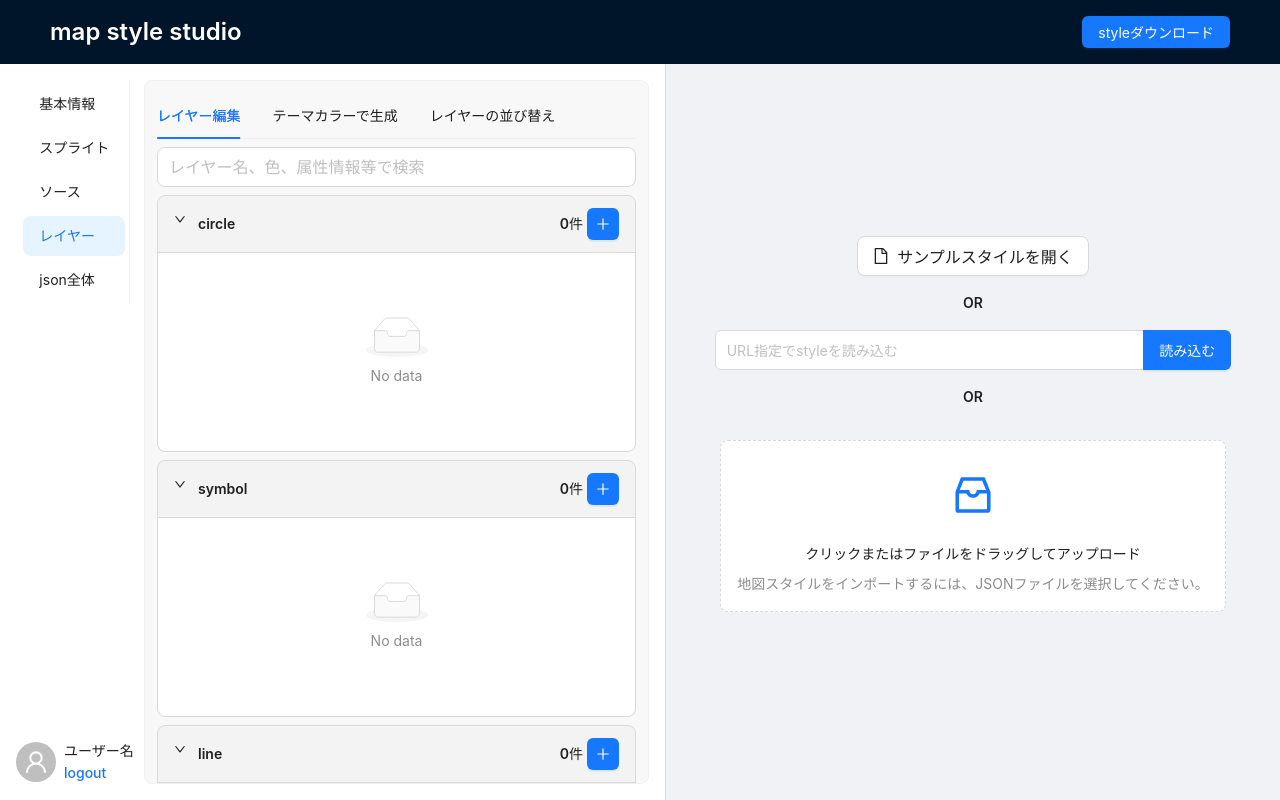
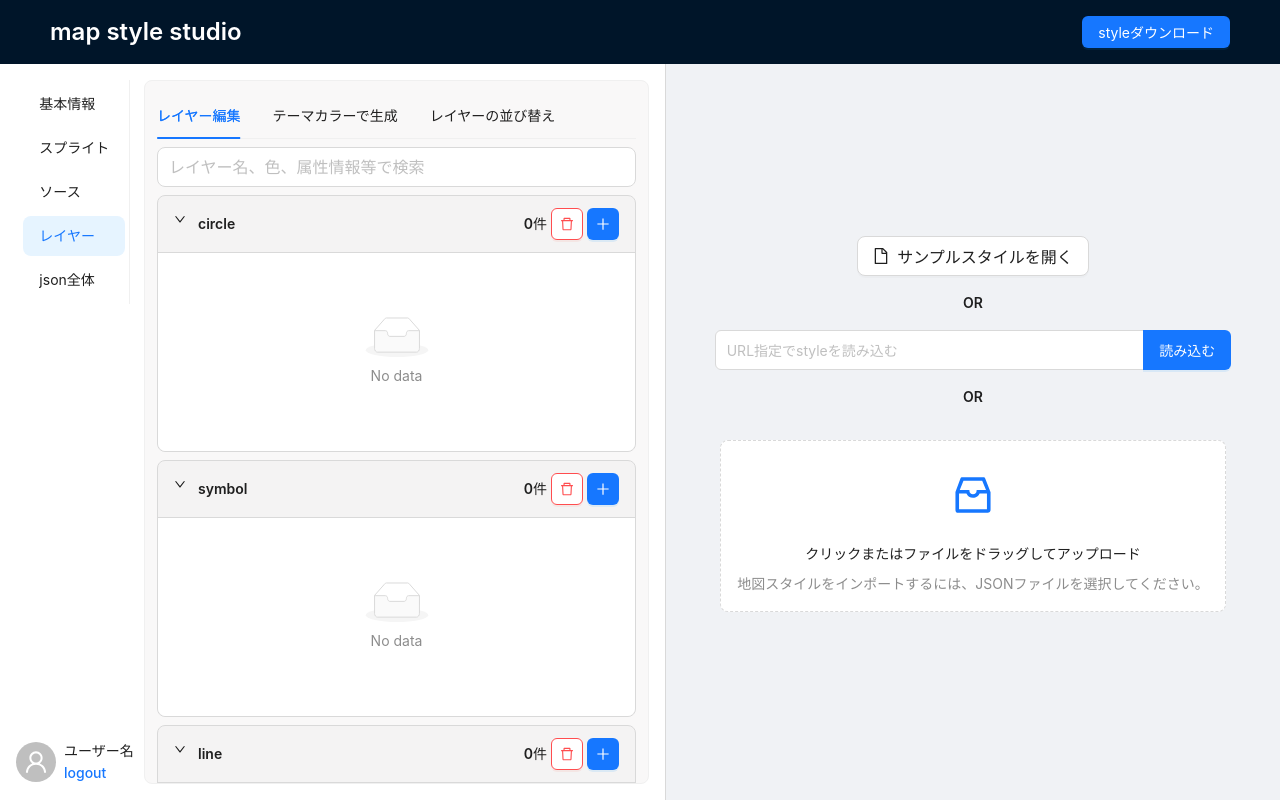
Before and after one commit to sugama-satsuki/map-style-studio, a React (Vite) app: page / in a window 1280 px wide. Built offline with nearby package versions, Linux system fonts and the light colour scheme.

Commit message:
type毎にレイヤー削除できるボタン追加

```diff
--- a/src/components/LayerList/LayerGroupPanel.tsx
+++ b/src/components/LayerList/LayerGroupPanel.tsx
@@ -1,6 +1,6 @@
 import React from 'react';
 import { Collapse, Flex, Tooltip, Button, Typography, List } from 'antd';
-import { PlusOutlined } from '@ant-design/icons';
+import { DeleteOutlined, PlusOutlined } from '@ant-design/icons';
 import LayerListItem from './LayerListItem';
 import type { LayerSpecification } from 'maplibre-gl';
 
@@ -25,9 +25,10 @@ type Props = {
     onDeleteLayer: (layerId: string) => void;
     onSave: (layerId: string, field: 'filter' | 'paint' | 'layout', value: string) => void;
     onCancel: () => void;
+    onDeleteAllLayers: (groupType: string) => void;
 };
 
-const LayerGroupPanel: React.FC<Props> = ({ layerGroups, group, editing, onEdit, onResetStyle, onDeleteLayer, onSave, onCancel }) => {
+const LayerGroupPanel: React.FC<Props> = ({ layerGroups, group, editing, onEdit, onResetStyle, onDeleteLayer, onSave, onCancel, onDeleteAllLayers }) => {
 
     return (
 
@@ -38,6 +39,14 @@ const LayerGroupPanel: React.FC<Props> = ({ layerGroups, group, editing, onEdit,
                         <Text strong>{group.label}</Text>
                         <Flex justify="right" align="center" gap={4}>
                             <Text strong>{`${group.layers ? group.layers.length : 0}件`}</Text>
+                            <Tooltip title="全レイヤー削除">
+                                <Button
+                                    danger
+                                    type="default"
+                                    icon={<DeleteOutlined />}
+                                    onClick={() => onDeleteAllLayers(group.type)}
+                                />
+                            </Tooltip>
                             <Tooltip title="レイヤーを追加">
                                 <Button type="primary" icon={<PlusOutlined />} />
                             </Tooltip>
--- a/src/components/LayerList/LayerList.tsx
+++ b/src/components/LayerList/LayerList.tsx
@@ -106,6 +106,18 @@ const LayerList: React.FC<LayerListProps> = ({ savePrevStyle }) => {
     // 編集キャンセル
     const handleCancel = useCallback(() => setEditing(null), []);
 
+    // 全レイヤー削除
+    const handleDeleteAllLayers = useCallback((groupType: string) => {
+        if (typeof style === 'string') { return; }
+
+        const newStyle = {
+            ...style!,
+            layers: layers.filter(l => l.type !== groupType)
+        };
+        setStyle(newStyle);
+        savePrevStyle(newStyle);
+    }, [layers, style, setStyle, savePrevStyle]);
+
     return (
         <Space direction="vertical" style={{ width: '100%', padding: 0 }} size='small'>
             <Input
@@ -126,6 +138,7 @@ const LayerList: React.FC<LayerListProps> = ({ savePrevStyle }) => {
                     onDeleteLayer={() => handleDeleteLayer(group.layers[0].id)}
                     onSave={handleSave}
                     onCancel={handleCancel}
+                    onDeleteAllLayers={() => handleDeleteAllLayers(group.type)}
                 />
             ))}
         </Space>
```
